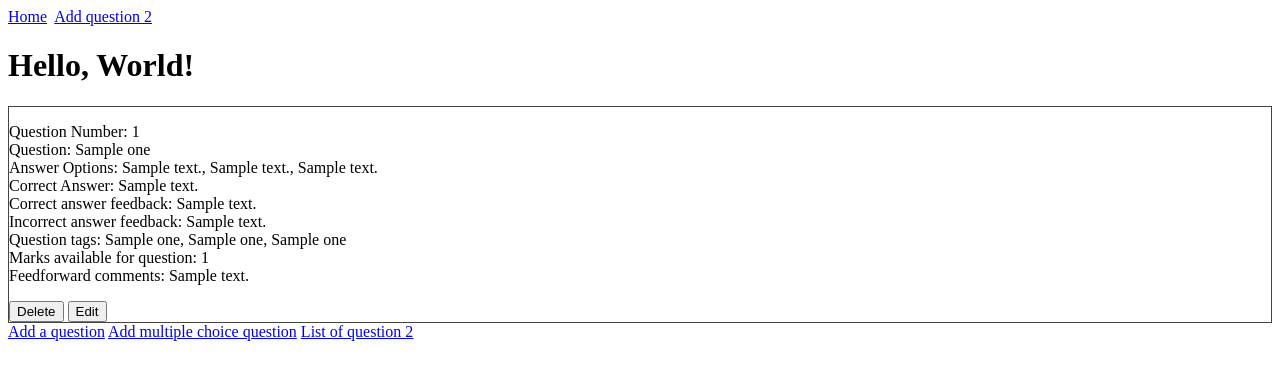
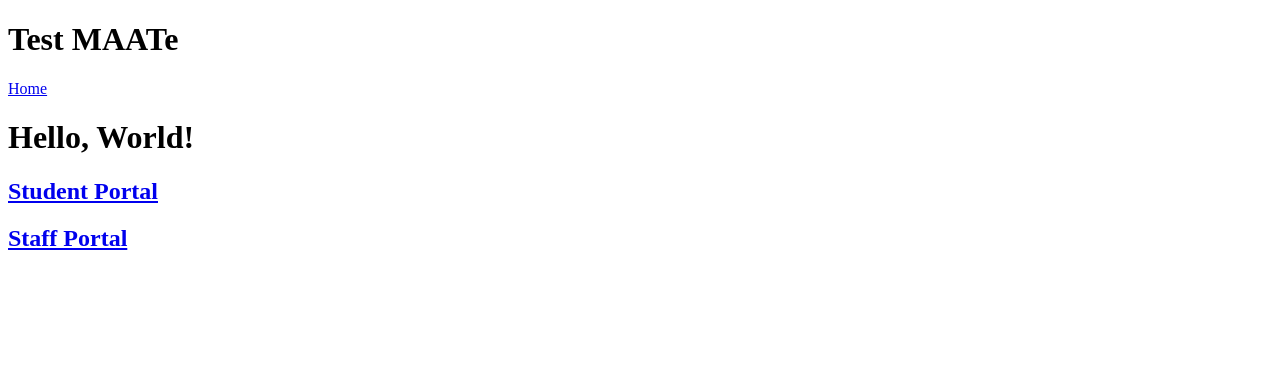
Before and after one commit to danwilliams92/automatedassessmenttool, a Flask app: page / in a window 1280 px wide. Shown: the top 380 px of the page. Run offline with Flask 2, Linux system fonts and the light colour scheme; tables that the repository leaves empty hold one stand-in row (values such as "Sample post").

Commit message:
Added a portal home page, sorted out the question choice, was overcomplicating and just scaled it back to hyperlinks

```diff
--- a/mainApp/routes.py
+++ b/mainApp/routes.py
@@ -6,8 +6,16 @@ from mainApp.models import QuestionTypeOne, QuestionType2
 @app.route("/")
 @app.route("/home")
 def home():
+    return render_template('home.html',title='Home')
+
+@app.route("/staff")
+def staff():
     type1questions=QuestionTypeOne.query.all()
-    return render_template('home.html', title='Home', type1questions=type1questions)
+    return render_template('staff.html', title='Staff', type1questions=type1questions)
+
+@app.route("/student")
+def student():
+    return render_template('student.html',title='Student')
 
 @app.route("/add_question_type1", methods=['POST', 'GET'])
 def add_question_type1():
@@ -27,7 +35,7 @@ def add_question_type1():
         db.session.add(question)
         db.session.commit()
         flash('Question added.')
-        return redirect(url_for('home'))
+        return redirect(url_for('staff'))
     return render_template('add_question_type1.html',title='Add Multiple Choice Question', form=form)
 
 @app.route("/add_text_question", methods=['GET','POST'])
@@ -37,13 +45,12 @@ def addtextquestion():
         question2 = QuestionType2(questionType = 2, name = form.name.data, shortDescription = form.shortDescription.data, question = form.question.data, answer = form.answer.data, correctFeedback = form.correctFeedback.data, incorrectFeedback = form.incorrectFeedback.data, marksAwarded = form.marksAwarded.data)
         db.session.add(question2)
         db.session.commit()
-        return redirect(url_for('home'))
+        return redirect(url_for('staff'))
     return render_template('addq2.html', title = 'Add Text Question', form=form)
 
-@app.route("/addaquestion", methods=['GET','POST'])
+@app.route("/addaquestion")
 def addaquestion():
-    form = selectQuestionTypeForm()
-    return render_template('questiontype.html', form=form)
+    return render_template('questiontype.html')
 
 @app.route('/temp_question_2_list')
 def question2List():
--- a/mainApp/templates/home.html
+++ b/mainApp/templates/home.html
@@ -1,22 +1,6 @@
 {% extends "layout.html" %}
 {% block content %}
 <h1>Hello, World!</h1>
-{% for question in type1questions %}
-    <div class="question-container"><p>Question Number: {{ question.id }}<br>
-    Question: {{ question.question }}<br>
-    Answer Options: {{ question.answer_option_1 }}, {{ question.answer_option_2}}, {{ question.answer_option_3 }}<br>
-    Correct Answer: {{ question.correct_answer }}<br>
-    Correct answer feedback: {{ question.correct_answer_feedback }}<br>
-    Incorrect answer feedback: {{ question.incorrect_answer_feedback }} <br>
-    Question tags: {{ question.question_tag_1 }}, {{ question.question_tag_2 }}, {{ question.question_tag_3 }}<br>
-    Marks available for question: {{ question.marks_available }}<br>
-    Feedforward comments: {{ question.feedforward_comments }}</p>
-    <a href="/delete_type_one_question/{{question.id}}"><button class="delete-question-button">Delete</button></a>
-    <a href="/edit_type_one_question/{{question.id}}"><button class="edit-question-button">Edit</button></a>
-
-</div>
-{% endfor %}
-<a href="{{ url_for('addaquestion') }}">Add a question</a>
-<a href="{{ url_for('add_question_type1') }}">Add multiple choice question</a>
-<a href="{{ url_for('question2List') }}">List of question 2</a>
+<h2><a href="{{ url_for('student') }}">Student Portal</a></h2>
+<h2><a href="{{ url_for('staff') }}">Staff Portal</a></h2>
 {% endblock content %}
--- a/mainApp/templates/layout.html
+++ b/mainApp/templates/layout.html
@@ -3,14 +3,14 @@
 <head>
 <meta charset="utf-8">
 <link rel=stylesheet type=text/css href="{{ url_for('static',filename='style.css')}}">
-<title>Automated Assessment Tool</title>
+<title>Test MAATe</title>
 </head>
 <body>
+<header id="nav-bar">
+    <h1 id="nav-title">Test MAATe</h1>
     <nav><a href="{{ url_for('home') }}">Home</a>&nbsp
-        <a href="{{ url_for('addtextquestion') }}">Add question 2</a>
     </nav>
-<div id="header">
-</div>
+</header>
 <div id="content">
 {% block content %}
 
--- /dev/null
+++ b/mainApp/templates/student.html
@@ -0,0 +1,5 @@
+{% extends "layout.html" %}
+{% block content %}
+<h1>Assessment</h1>
+<p>This is where I can take a test</p>
+{% endblock content %}
```
Also changed, not shown: mainApp/templates/questiontype.html (+3 -4 lines), mainApp/templates/staff.html (added, +20 -0 lines), mainApp/blog.db.
